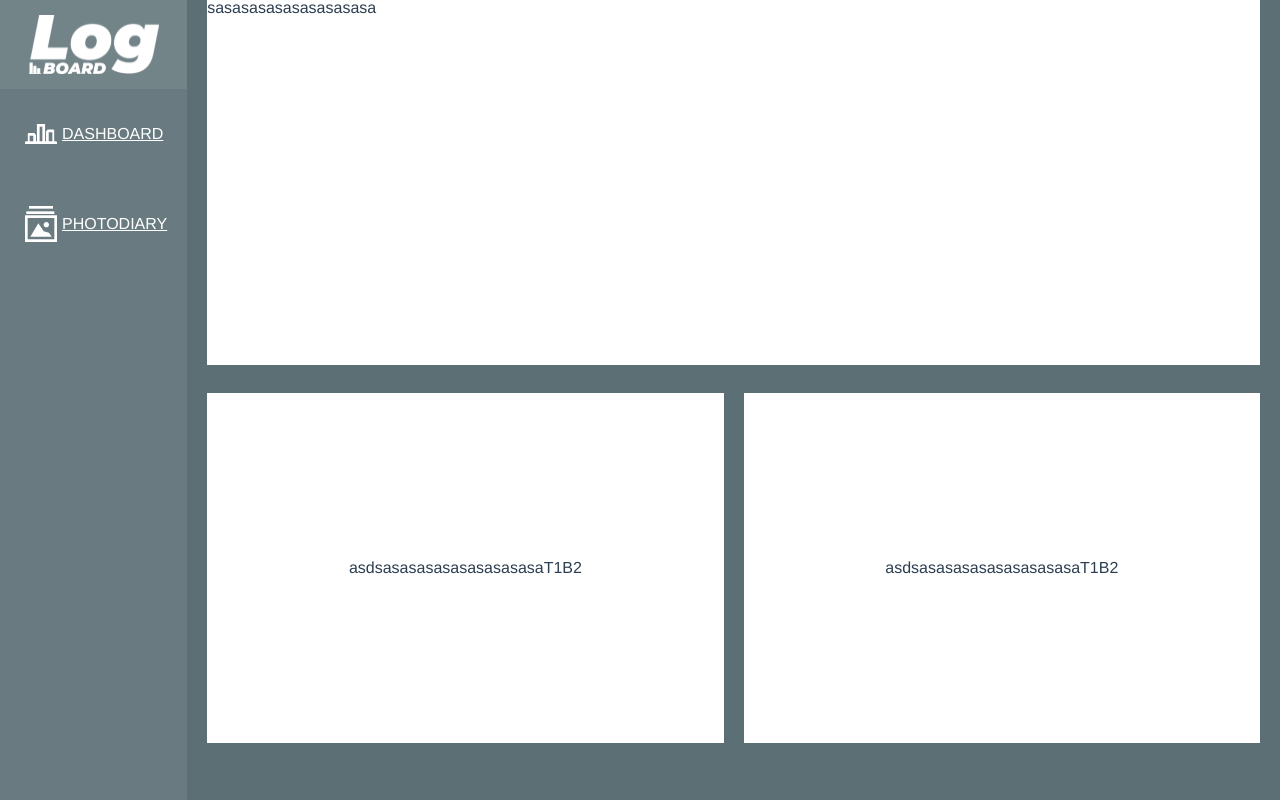
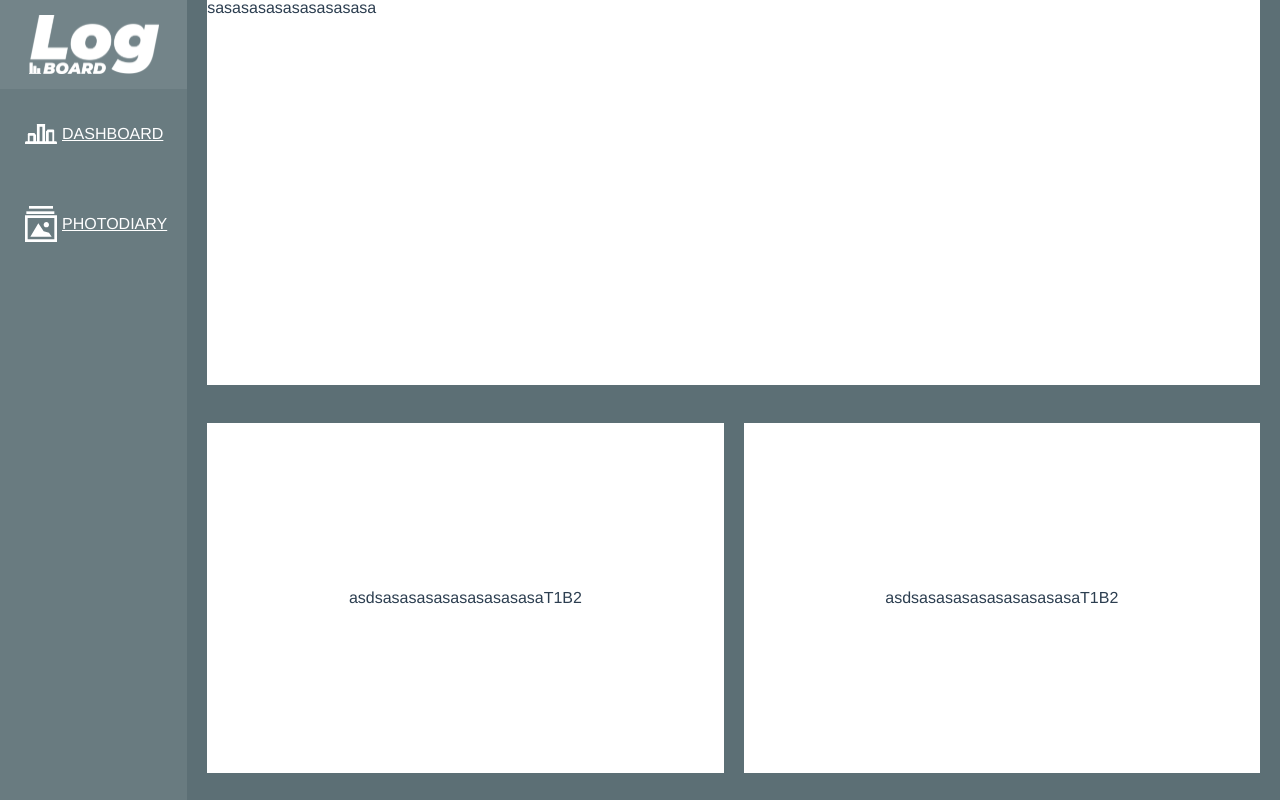
Before and after one commit to MyDataTaiwan/logboard-frontend, a Vue app: page /dashboard in a window 1280 px wide. Built offline with nearby package versions, Linux system fonts and the light colour scheme.

Commit message:
fix Layout Top Select Bar space

```diff
--- a/src/Layout/R2L1.vue
+++ b/src/Layout/R2L1.vue
@@ -59,7 +59,7 @@ export default {
   justify-content: center;
 }
 #L10 {
-  height: 95vh;
+  /* height: 80vh; */
   margin: 0px 20px 20px 10px;
 
   background: #fff;
@@ -75,7 +75,7 @@ export default {
 }
 #R10 {
   /* background: #fff; */
-  height: 95vh;
+  /* height: 80vh; */
   margin: 0px 10px 20px 20px;
   display: flex;
   flex: 1;
--- a/src/Layout/T1B2.vue
+++ b/src/Layout/T1B2.vue
@@ -72,7 +72,7 @@ export default {
 }
 #Buttom10 {
   /* background: #fff; */
-  margin: 10px 20px 50px 20px;
+  margin: 10px 20px 10px 20px;
   display: flex;
   flex: 1;
   flex-direction: row;
```
